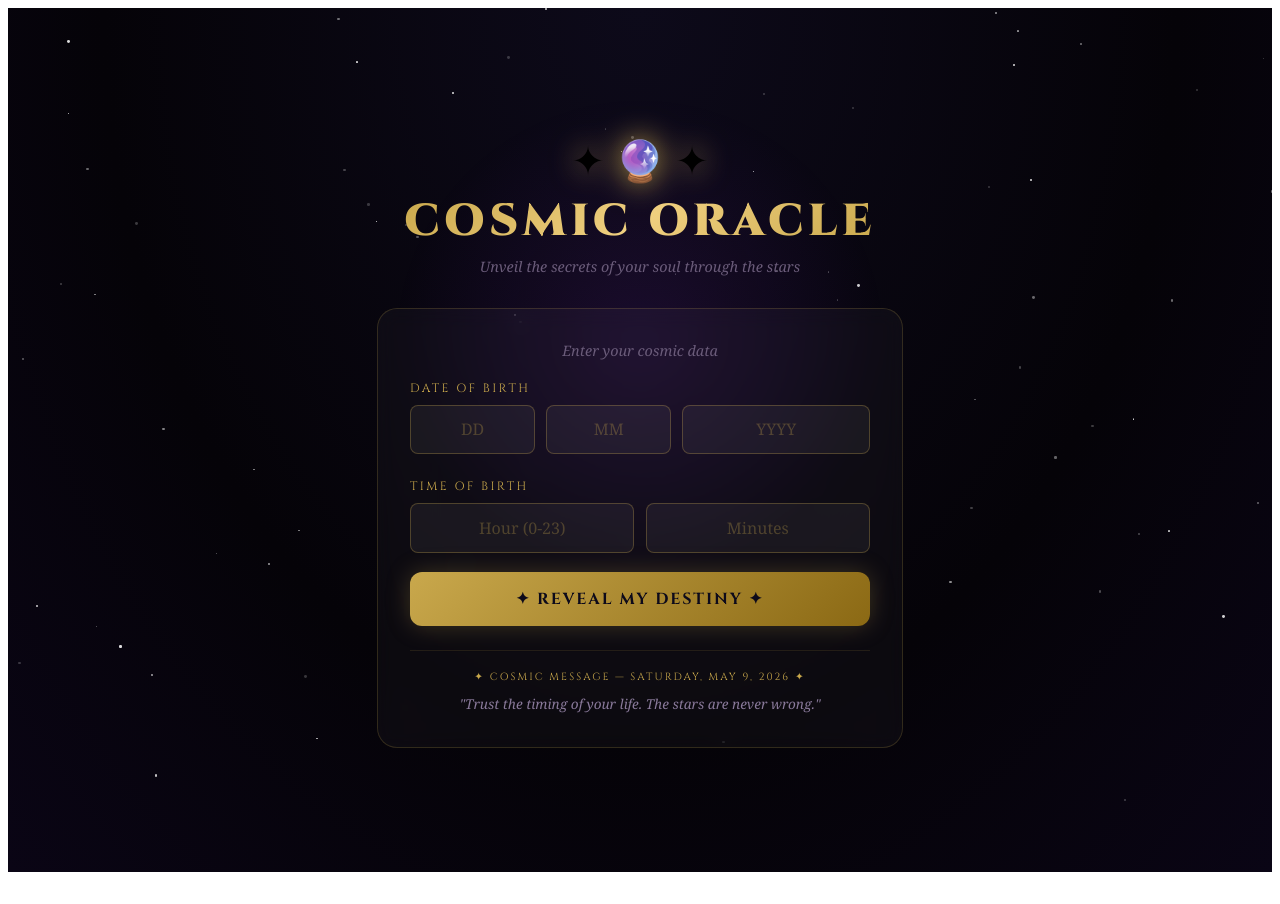
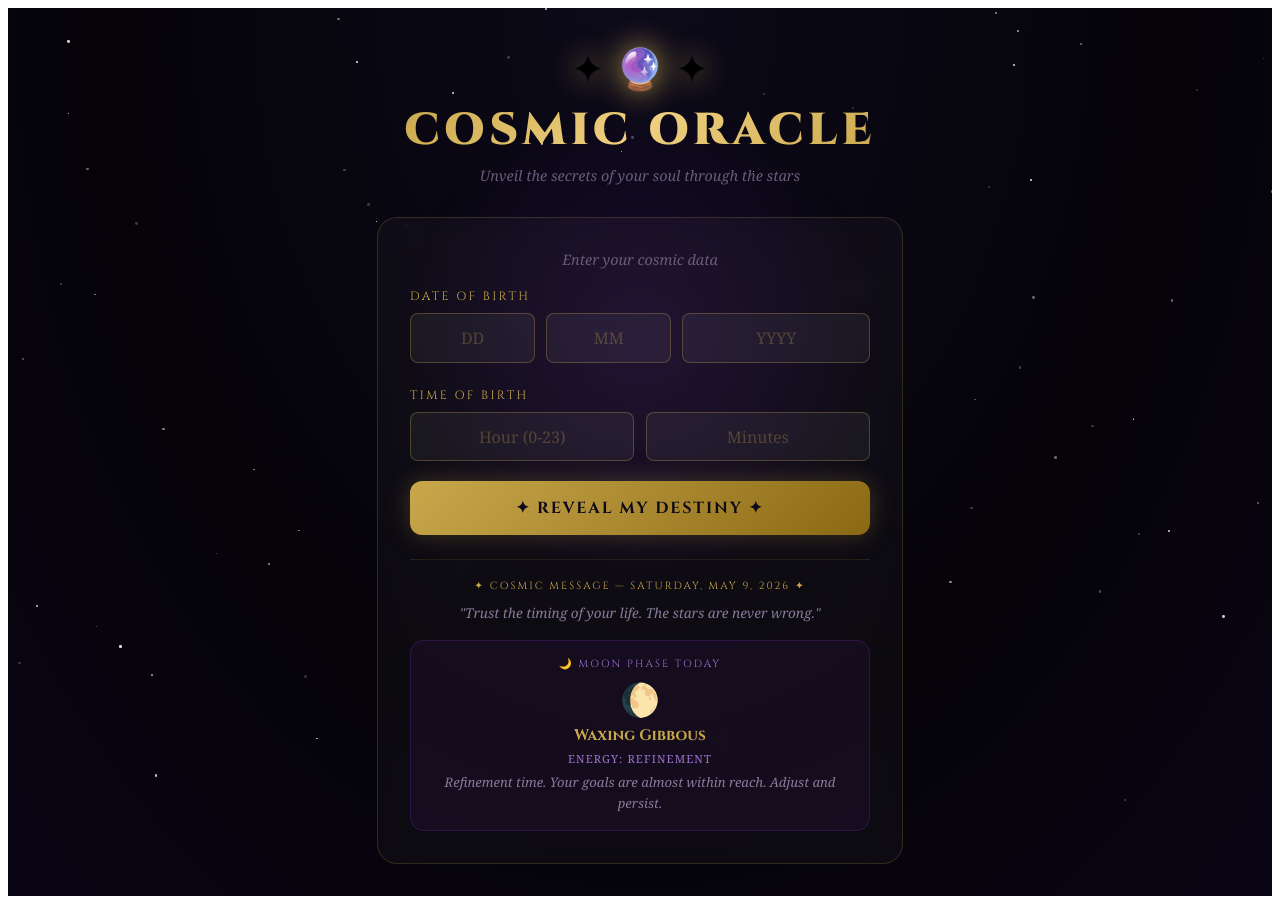
Before and after one commit to aglendvogli-source/cosmic-oracle, a React (Vite) app: page / in a window 1280 px wide. Before the commit the page ends 880 px from the top, so only its background shows below. Built offline with nearby package versions, Linux system fonts and the light colour scheme.

Commit message:
Update App.jsx

```diff
--- a/src/App.jsx
+++ b/src/App.jsx
@@ -209,6 +209,31 @@ function formatTodayDate() {
   return new Date().toLocaleDateString("en-US", { weekday: "long", year: "numeric", month: "long", day: "numeric" });
 }
 
+
+function getMoonPhase() {
+  const date = new Date();
+  const year = date.getFullYear();
+  const month = date.getMonth() + 1;
+  const day = date.getDate();
+
+  // Calculate moon phase (0-29.5 days cycle)
+  const c = Math.floor((year - 1900) * 12.3685);
+  const e = c + month - 1;
+  const jd = e * 29.5305882 + 2415020.75933 + day;
+  const phase = ((jd - 2451550.1) / 29.5305882) % 1;
+  const normalizedPhase = phase < 0 ? phase + 1 : phase;
+  const dayInCycle = Math.floor(normalizedPhase * 29.5);
+
+  if (dayInCycle === 0) return { name: "New Moon", emoji: "🌑", meaning: "New beginnings. Plant your intentions. The universe is ready to receive your desires.", energy: "Manifestation" };
+  if (dayInCycle <= 6) return { name: "Waxing Crescent", emoji: "🌒", meaning: "Your intentions are taking root. Nurture your dreams with action and faith.", energy: "Growth" };
+  if (dayInCycle === 7) return { name: "First Quarter", emoji: "🌓", meaning: "Face the challenges. Decisions made now shape your destiny. Choose boldly.", energy: "Decision" };
+  if (dayInCycle <= 13) return { name: "Waxing Gibbous", emoji: "🌔", meaning: "Refinement time. Your goals are almost within reach. Adjust and persist.", energy: "Refinement" };
+  if (dayInCycle === 14) return { name: "Full Moon", emoji: "🌕", meaning: "Peak energy. Emotions are heightened. Release what no longer serves your soul.", energy: "Release & Clarity" };
+  if (dayInCycle <= 20) return { name: "Waning Gibbous", emoji: "🌖", meaning: "Time to share your wisdom. Gratitude amplifies your cosmic connection.", energy: "Gratitude" };
+  if (dayInCycle === 21) return { name: "Last Quarter", emoji: "🌗", meaning: "Let go of old patterns. Forgiveness — of self and others — unlocks your next level.", energy: "Release" };
+  return { name: "Waning Crescent", emoji: "🌘", meaning: "Rest. Reflect. Surrender. The universe is preparing something extraordinary for you.", energy: "Rest & Surrender" };
+}
+
 function getZodiacSign(day, month) {
   const d = parseInt(day), m = parseInt(month);
   if ((m === 3 && d >= 21) || (m === 4 && d <= 19)) return "Aries";
@@ -393,6 +418,20 @@ ${compat ? `\n💞 Compatibility with ${partnerSign}: ${compat[0]}% — ${compat
             <div style={{ color: "#c9a84c", fontSize: "0.65rem", letterSpacing: "0.2em", textTransform: "uppercase", fontFamily: "'Cinzel', serif", marginBottom: "0.5rem" }}>✦ Cosmic Message — {formatTodayDate()} ✦</div>
             <p style={{ color: "#8a7a9b", fontStyle: "italic", margin: 0, lineHeight: 1.7, fontSize: "0.85rem" }}>"{getCosmicDailyQuote()}"</p>
           </div>
+
+          {/* Moon Phase */}
+          {(() => {
+            const moon = getMoonPhase();
+            return (
+              <div style={{ marginTop: "1rem", background: "rgba(147,51,234,0.06)", border: "1px solid rgba(147,51,234,0.2)", borderRadius: "14px", padding: "1rem 1.2rem", textAlign: "center" }}>
+                <div style={{ color: "#9b72cf", fontSize: "0.65rem", letterSpacing: "0.2em", textTransform: "uppercase", fontFamily: "'Cinzel', serif", marginBottom: "0.4rem" }}>🌙 Moon Phase Today</div>
+                <div style={{ fontSize: "2rem", marginBottom: "0.3rem" }}>{moon.emoji}</div>
+                <div style={{ color: "#c9a84c", fontFamily: "'Cinzel', serif", fontWeight: "bold", fontSize: "0.95rem", marginBottom: "0.3rem" }}>{moon.name}</div>
+                <div style={{ color: "#9b72cf", fontSize: "0.7rem", letterSpacing: "0.1em", textTransform: "uppercase", marginBottom: "0.4rem" }}>Energy: {moon.energy}</div>
+                <p style={{ color: "#8a7a9b", fontStyle: "italic", margin: 0, lineHeight: 1.6, fontSize: "0.82rem" }}>{moon.meaning}</p>
+              </div>
+            );
+          })()}
         </div>
       )}
 
```
